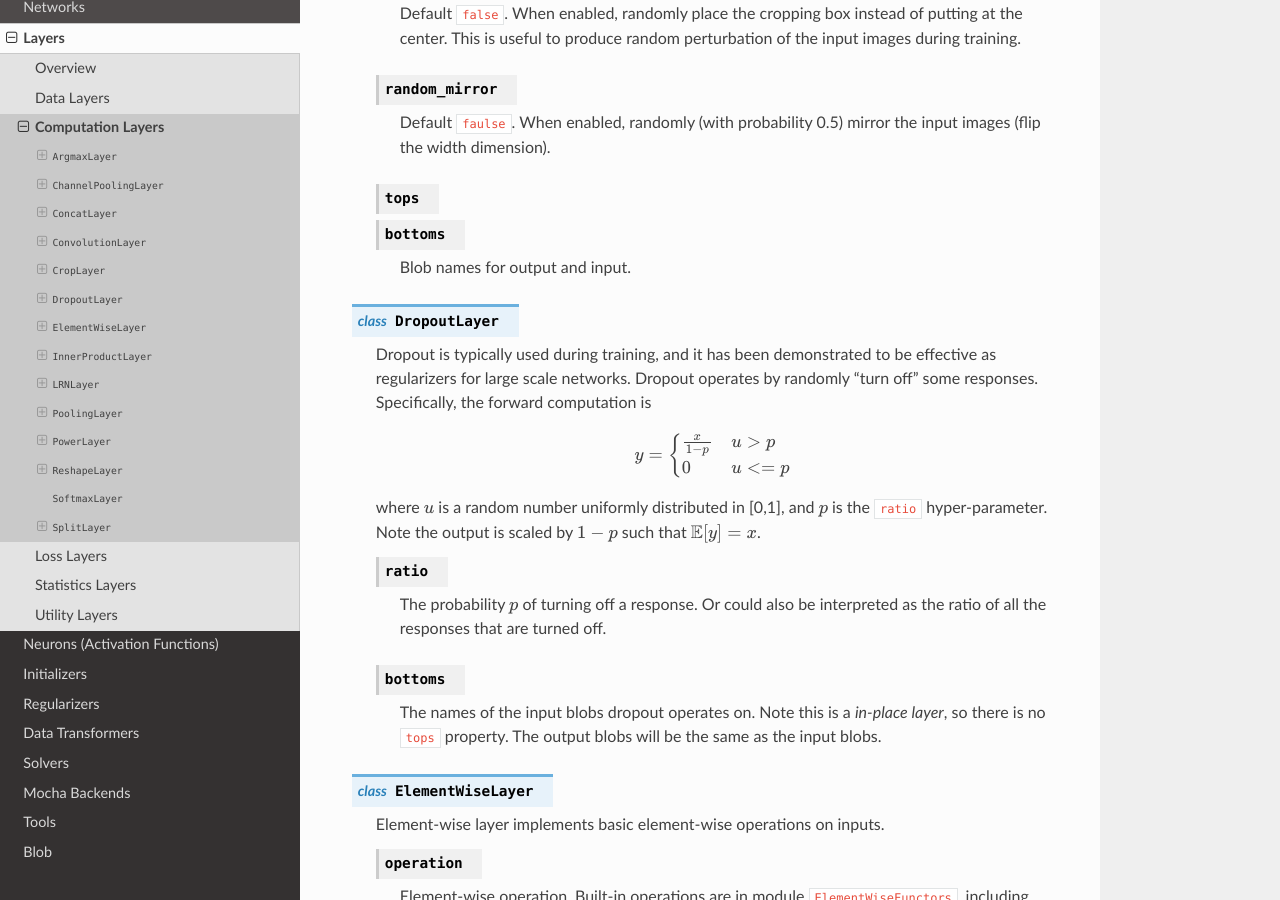
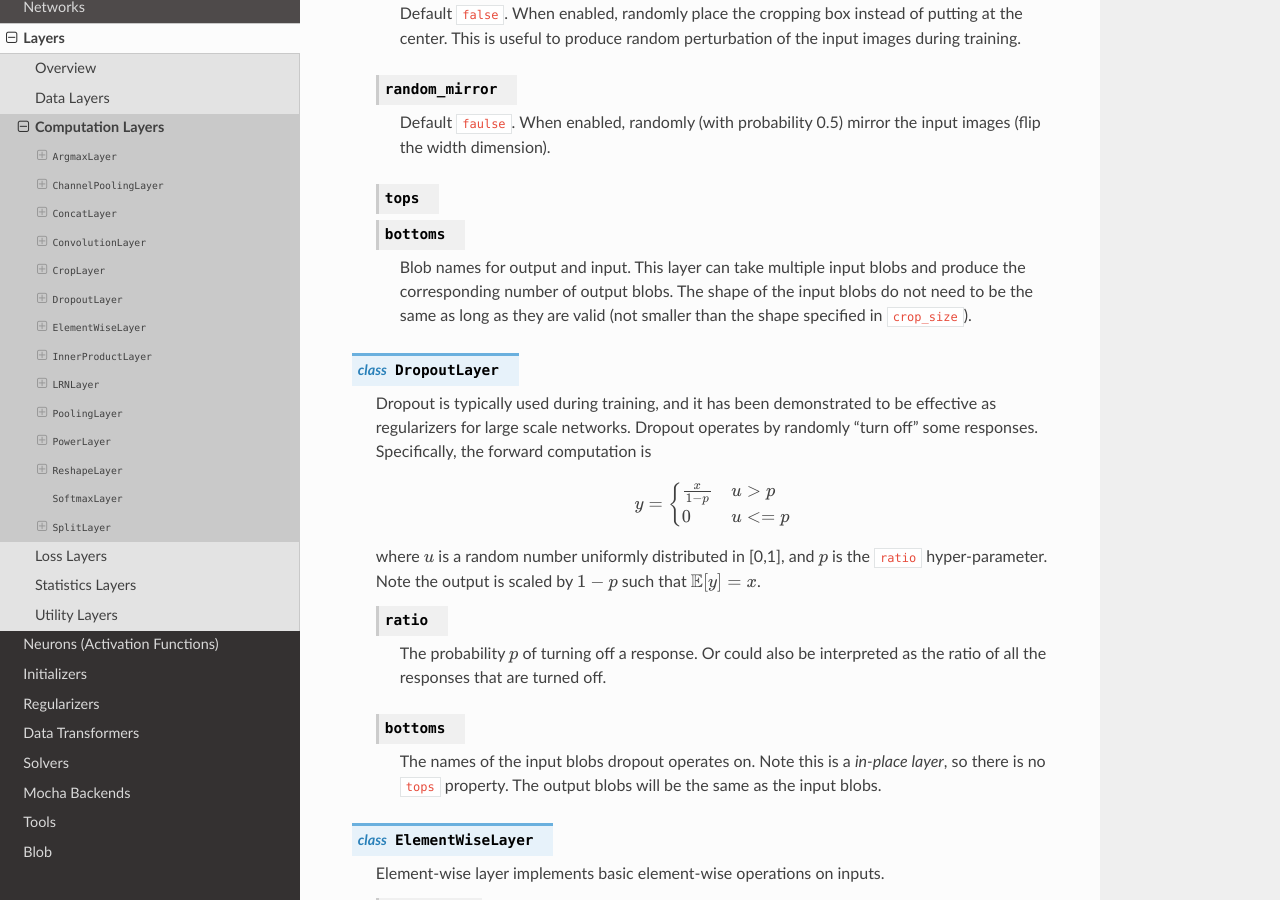
Before and after one commit to pluskid/Mocha.jl, a Sphinx documentation site: the page built from docs/user-guide/layers/computation-layer.rst, in a window 1280 px wide and 900 px high, scrolled down 2786 px. Built offline with Sphinx 7.4.7 and the Read the Docs theme 2.0.0, drawn with Linux system fonts in a browser that asks for light colours.

Commit message:
crop layer takes multiple input blobs

```diff
--- a/docs/user-guide/layers/computation-layer.rst
+++ b/docs/user-guide/layers/computation-layer.rst
@@ -149,7 +149,10 @@ Computation Layers
       tops
       bottoms
 
-      Blob names for output and input.
+      Blob names for output and input. This layer can take multiple input blobs
+      and produce the corresponding number of output blobs. The shape of the
+      input blobs do not need to be the same as long as they are valid (not
+      smaller than the shape specified in ``crop_size``).
 
 .. class:: DropoutLayer
 
```
Also changed, not shown: 2 other files.
